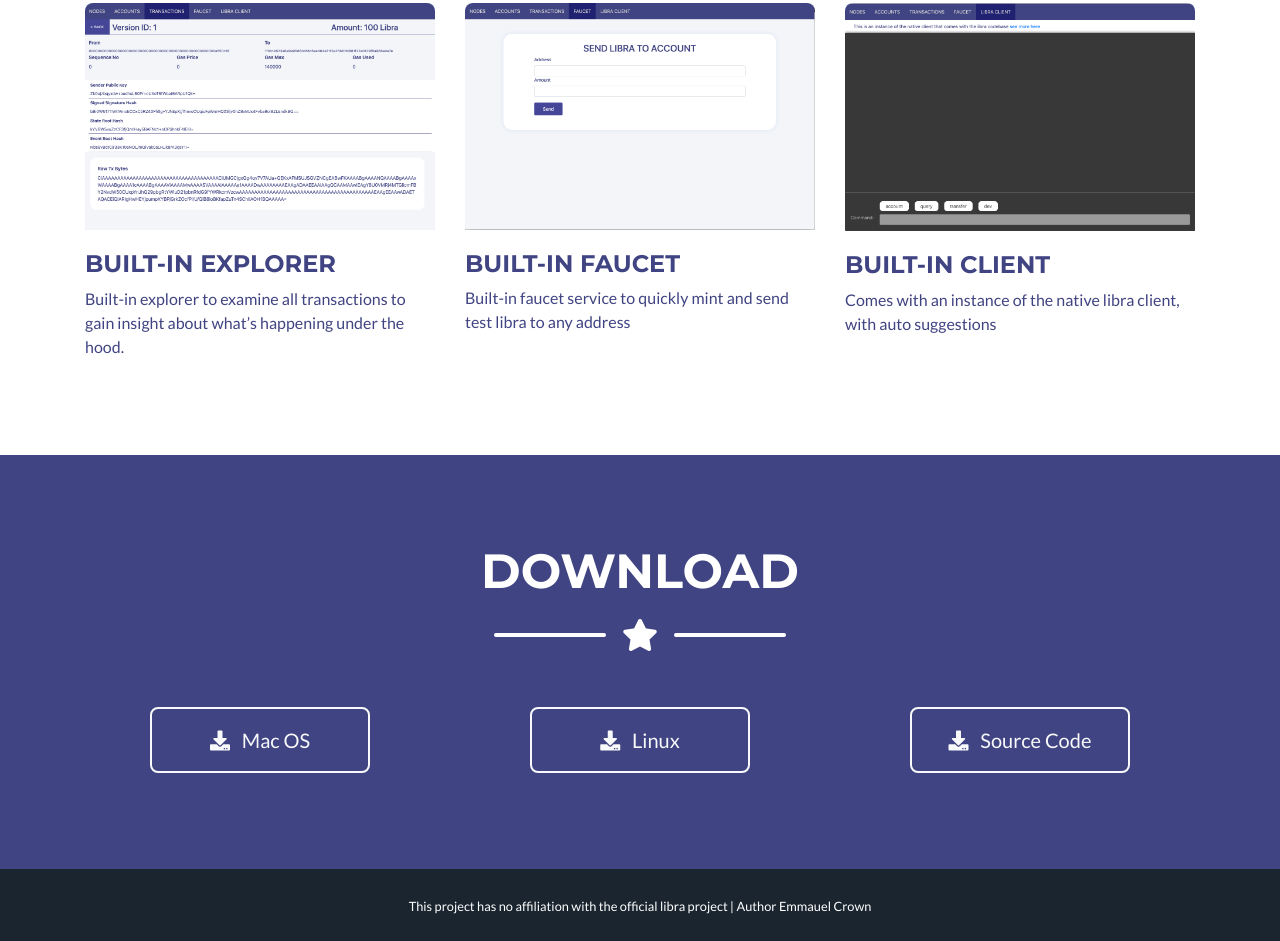
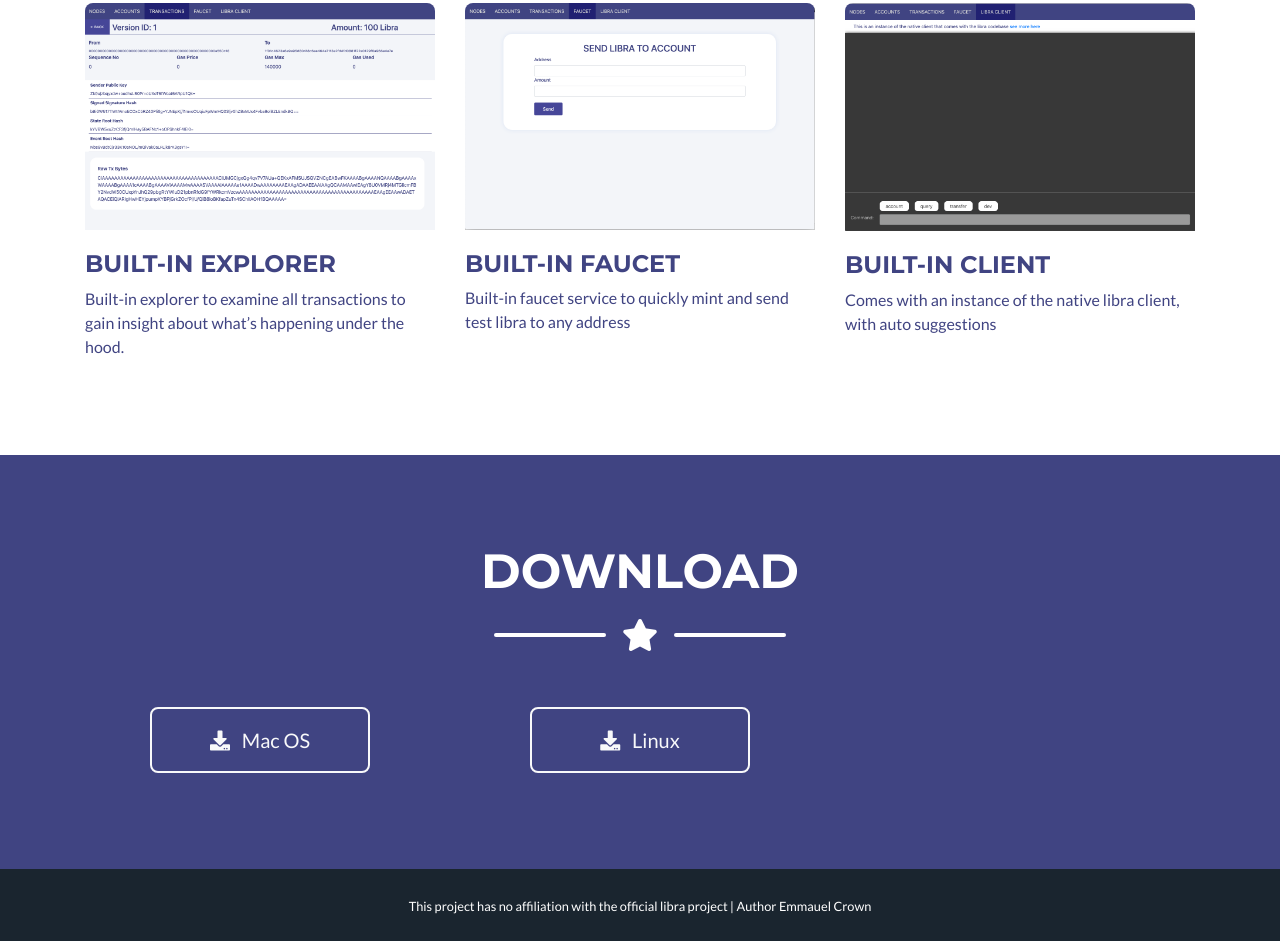
Before and after one commit to crownemmanuel/Fondant, a website with bundled scripts: page index.html in a window 1280 px wide. Shown: the part 1326-2267 px from the top of the page. Built offline with nearby package versions, Linux system fonts and the light colour scheme.

Commit message:
remove link to source code until actual code is deployed

```diff
--- a/index.html
+++ b/index.html
@@ -230,7 +230,7 @@
       </div>
 
 
-      <div class="text-center mt-4 col-lg-4">
+      <div class="text-center mt-4 col-lg-4" style="display: none">
         <a class="btn btn-xl btn-outline-light" href="https://github.com/crownemmanuel/Fondant">
           <i class="fas fa-download mr-2"></i>
          Source Code
```
